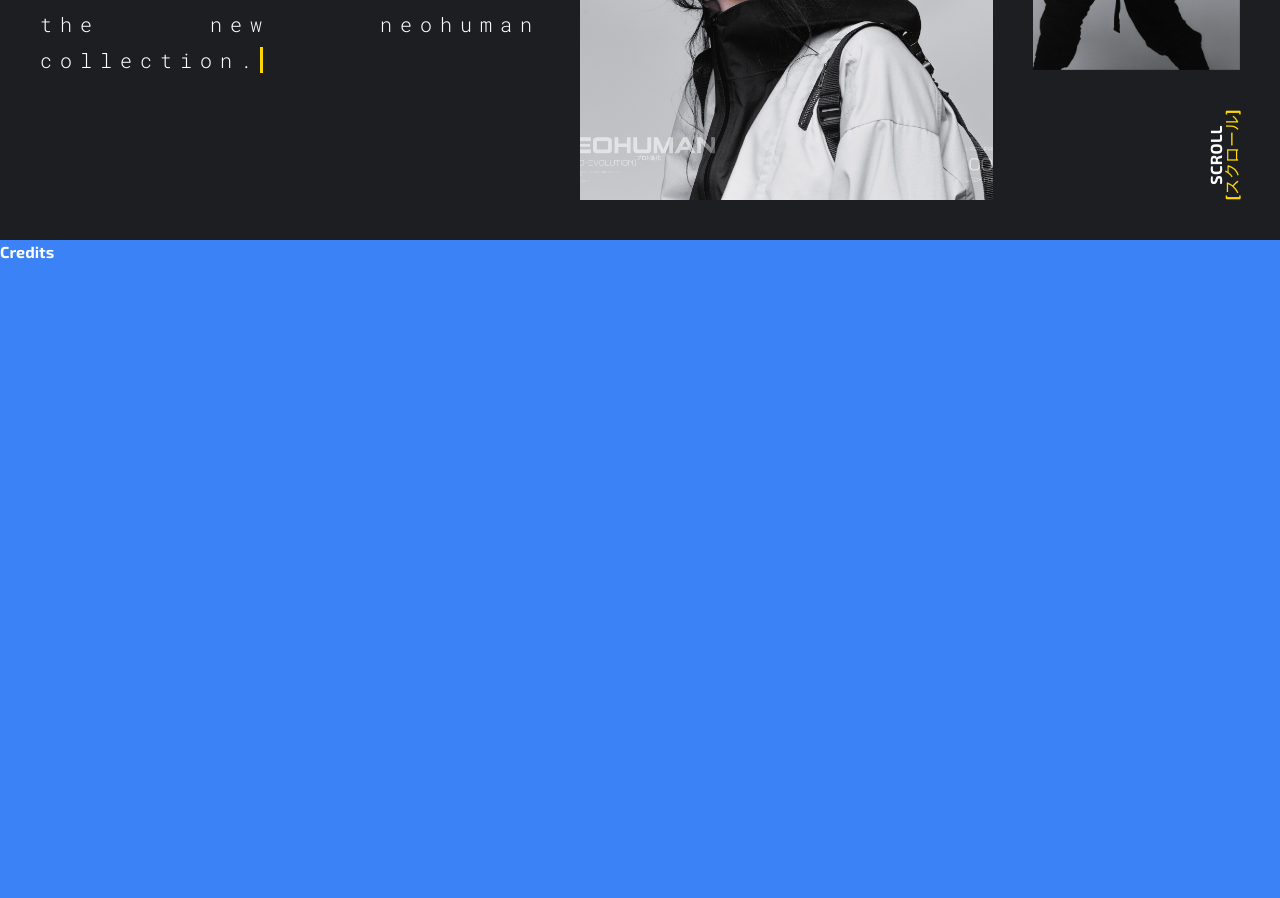
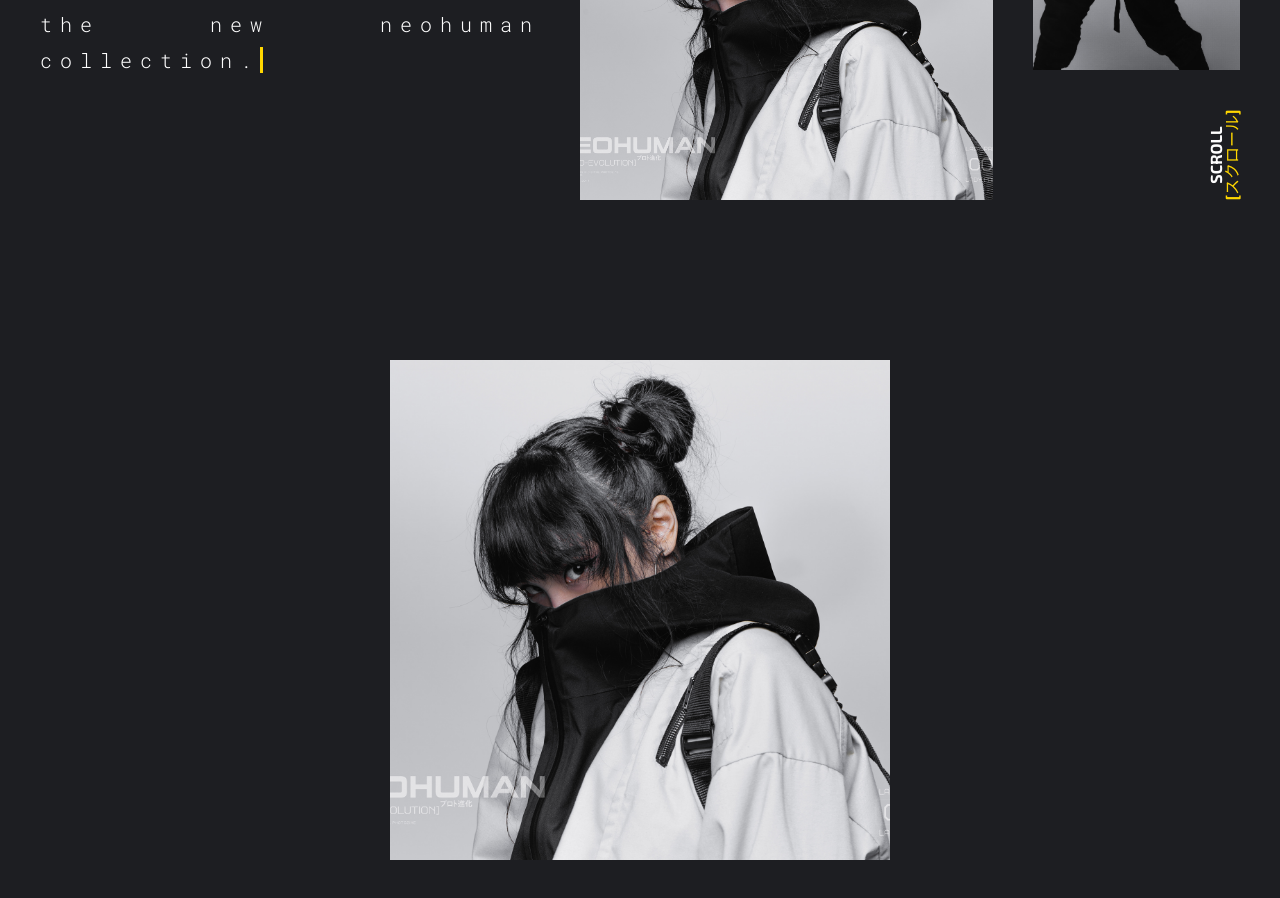
Before and after one commit to jzwoo/cyber_punk_frontend_v2, a Next.js app: page / in a window 1280 px wide. Shown: the part 560-1458 px from the top of the page. Built offline with nearby package versions, Linux system fonts and the light colour scheme.

Commit message:
Add glitch animation

```diff
--- /dev/null
+++ b/src/app/landing.css
@@ -0,0 +1,109 @@
+.glitch {
+  position: relative;
+  overflow: hidden;
+}
+
+.glitch__layer {
+  position: absolute;
+  left: 0;
+  right: 0;
+  top: 0;
+  bottom: 0;
+}
+
+.glitch:hover .glitch__layer:nth-child(1) {
+  transform: translateX(-5%);
+  animation: glitch-anim-1 2s infinite linear alternate;
+}
+
+.glitch:hover .glitch__layer:nth-child(2) {
+  transform: translateX(3%) translateY(3%);
+  animation: glitch-anim-2 2.3s -0.8s infinite linear alternate;
+}
+
+.glitch:hover .glitch__layer:nth-child(3) {
+  transform: translateX(5%);
+  animation: glitch-anim-flash 1s infinite linear;
+}
+
+@keyframes glitch-anim-1 {
+  0% {
+    clip-path: polygon(0 0%, 100% 0%, 100% 5%, 0 5%);
+  }
+  10% {
+    clip-path: polygon(0 15%, 100% 15%, 100% 15%, 0 15%);
+  }
+  20% {
+    clip-path: polygon(0 10%, 100% 10%, 100% 20%, 0 20%);
+  }
+  30% {
+    clip-path: polygon(0 1%, 100% 1%, 100% 2%, 0 2%);
+  }
+  40% {
+    clip-path: polygon(0 35%, 100% 35%, 100% 35%, 0 35%);
+  }
+  50% {
+    clip-path: polygon(0 45%, 100% 45%, 100% 46%, 0 46%);
+  }
+  60% {
+    clip-path: polygon(0 50%, 100% 50%, 100% 70%, 0 70%);
+  }
+  70% {
+    clip-path: polygon(0 70%, 100% 70%, 100% 70%, 0 70%);
+  }
+  80% {
+    clip-path: polygon(0 80%, 100% 80%, 100% 80%, 0 80%);
+  }
+  90% {
+    clip-path: polygon(0 50%, 100% 50%, 100% 55%, 0 55%);
+  }
+  100% {
+    clip-path: polygon(0 60%, 100% 60%, 100% 70%, 0 70%);
+  }
+}
+
+@keyframes glitch-anim-2 {
+  0% {
+    clip-path: polygon(0 15%, 100% 15%, 100% 30%, 0 30%);
+  }
+  15% {
+    clip-path: polygon(0 3%, 100% 3%, 100% 3%, 0 3%);
+  }
+  25% {
+    clip-path: polygon(0 8%, 100% 8%, 100% 20%, 0 20%);
+  }
+  30% {
+    clip-path: polygon(0 20%, 100% 20%, 100% 20%, 0 20%);
+  }
+  45% {
+    clip-path: polygon(0 45%, 100% 45%, 100% 45%, 0 45%);
+  }
+  50% {
+    clip-path: polygon(0 50%, 100% 50%, 100% 57%, 0 57%);
+  }
+  65% {
+    clip-path: polygon(0 60%, 100% 60%, 100% 60%, 0 60%);
+  }
+  75% {
+    clip-path: polygon(0 80%, 100% 80%, 100% 80%, 0 80%);
+  }
+  80% {
+    clip-path: polygon(0 40%, 100% 40%, 100% 60%, 0 60%);
+  }
+  95% {
+    clip-path: polygon(0 45%, 100% 45%, 100% 60%, 0 60%);
+  }
+  100% {
+    clip-path: polygon(0 11%, 100% 11%, 100% 15%, 0 15%);
+  }
+}
+
+@keyframes glitch-anim-flash {
+  0% {
+    opacity: 0.2;
+  }
+  30%,
+  100% {
+    opacity: 0;
+  }
+}
--- a/src/app/page.tsx
+++ b/src/app/page.tsx
@@ -2,6 +2,7 @@ import { robotoMonoFont } from "@/app/font"
 import Ticker from "@/components/ticker/ticker"
 import Image from "next/image"
 import React from "react"
+import "./landing.css"
 
 const Landing: React.FC = () => {
   const displayTitle = () => {
@@ -39,6 +40,10 @@ const Landing: React.FC = () => {
         </div>
 
         <div className="relative flex flex-[2_2_0%]">
+          <div className="absolute top-0 left-0 z-30 bg-black mt-[-10px] ml-[-10px] text-white p-2 border border-white">
+            407
+          </div>
+
           <Image
             className="object-cover"
             src="/landing/image1.jpg"
@@ -50,6 +55,10 @@ const Landing: React.FC = () => {
 
         <div className="relative flex flex-col flex-1">
           <div className="relative flex flex-1 mt-[-286px] mb-[130px]">
+            <div className="absolute top-0 left-0 z-30 bg-black mt-[-10px] ml-[-10px] text-white p-2 border border-white">
+              80-A45
+            </div>
+
             <Image
               className="object-cover"
               src="/landing/image2.jpg"
@@ -60,9 +69,7 @@ const Landing: React.FC = () => {
           </div>
 
           <div className="absolute flex flex-col items-center right-[-29.5px] bottom-[29.5px] -rotate-90 leading-none">
-            <a href="#credits" className="tracking-wide">
-              SCROLL
-            </a>
+            <a href="#credits">SCROLL</a>
 
             <a href="#credits">
               <span className="text-[var(--gold)] font-light">
@@ -78,8 +85,37 @@ const Landing: React.FC = () => {
 
 const Credits: React.FC = () => {
   return (
-    <div id="credits" className="bg-blue-500 h-[calc(100vh-60px)]">
-      Credits
+    <div
+      id="credits"
+      className="h-[calc(100vh-60px)] flex justify-center items-center"
+    >
+      <div className="glitch">
+        <div className="relative w-[500px] h-[500px]">
+          <Image
+            className="object-cover"
+            src="/landing/image1.jpg"
+            alt="Image2"
+            fill={true}
+            quality={100}
+          />
+        </div>
+        <div>
+          {[...Array(3)].map((_, idx) => (
+            <div
+              key={idx}
+              className="glitch__layer relative w-[500px] h-[500px]"
+            >
+              <Image
+                className="object-cover"
+                src="/landing/image1.jpg"
+                alt="Image2"
+                fill={true}
+                quality={100}
+              />
+            </div>
+          ))}
+        </div>
+      </div>
     </div>
   )
 }
```
